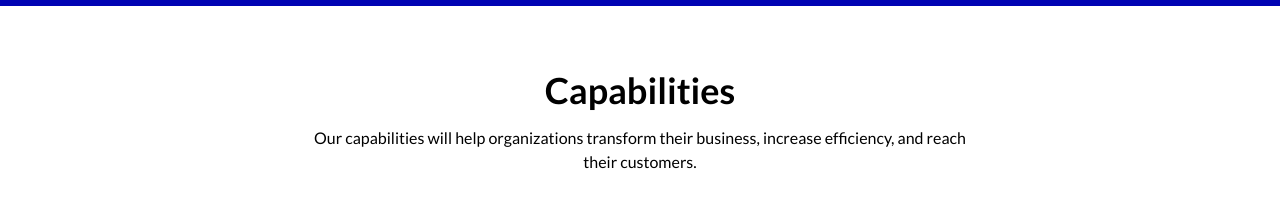
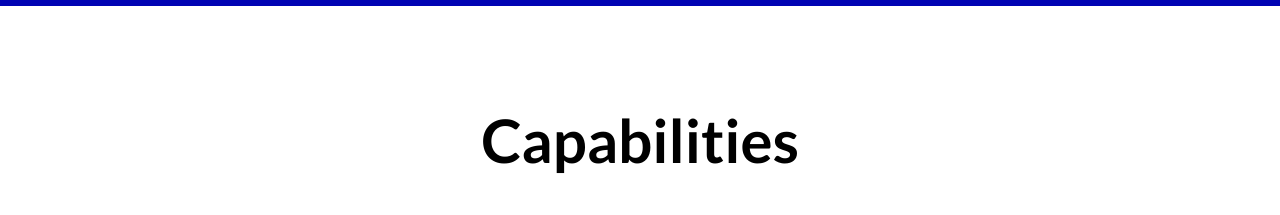
Before and after one commit to signofcommunication/gaws, a Nuxt app: page /Services in a window 1280 px wide. Shown: the part 522-737 px from the top of the page. Built offline with nearby package versions, Linux system fonts and the light colour scheme.

Commit message:
Fix: not neat services title and description

```diff
--- a/pages/Services.vue
+++ b/pages/Services.vue
@@ -60,9 +60,9 @@ useSeoMeta({
 
     <!-- Services List Section -->
     <section id="services-list" class="py-16">
-      <header class="flex flex-col items-center justify-center space-y-4">
-        <h1 class="font-bold text-4xl">Capabilities</h1>
-        <p class="max-w-2xl mx-auto text-center">
+      <header class="flex flex-col items-center justify-center mt-10">
+        <h1 class="font-bold text-6xl">Capabilities</h1>
+        <p class="max-w-2xl mx-auto text-center text-lg my-10">
           Our capabilities will help organizations transform their business,
           increase efficiency, and reach their customers.
         </p>
```
